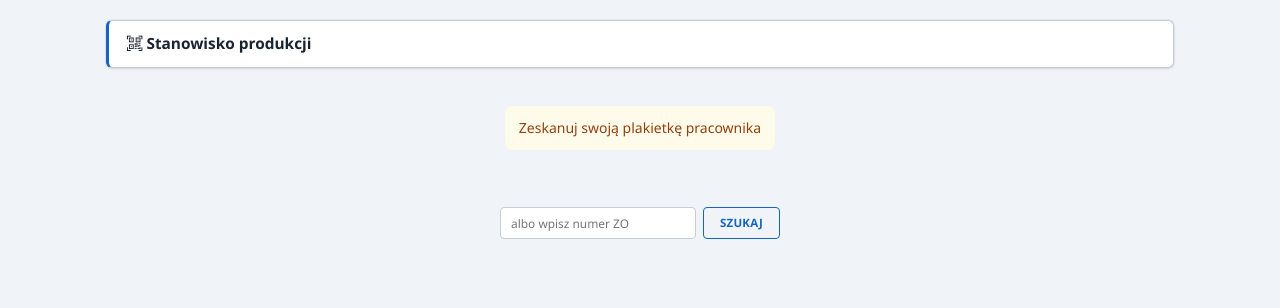
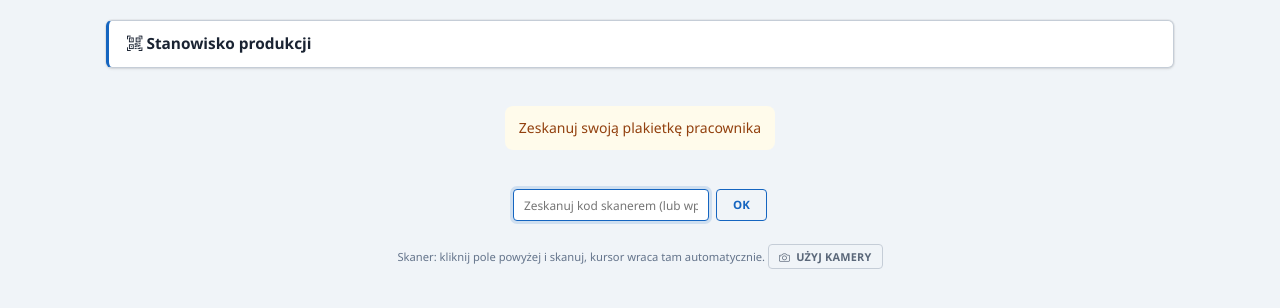
Before and after one commit to m3rsky/profit, a Python web app: template templates/produkcja/scan.html in a window 1280 px wide. Shown: the part 54-362 px from the top of the page. Run offline with Jinja, Linux system fonts and the light colour scheme; the template is opened without the code that fills it, so the values that code supplies are empty; some libraries are stand-ins or nearby versions.

Commit message:
Stanowisko produkcji: obsługa skanera ręcznego (klawiaturowego)
- Pole skanera z automatycznym fokusem, Enter lub Tab kończy odczyt
- Zwykły tekst traktowany jak numer ZO
- Kamera opcjonalna: przycisk na komputerze, automatycznie na urządzeniach dotykowych
- Test renderowania strony skanowania

Co-Authored-By: Claude Sonnet 5.5 <noreply@anthropic.com>

```diff
--- a/templates/produkcja/scan.html
+++ b/templates/produkcja/scan.html
@@ -23,7 +23,7 @@
 .st-btn.mine{background:var(--success-bg,#f0fdf4);border-color:var(--success,#16a34a)}
 .st-btn.done .val{color:var(--text,#0f172a);font-weight:600}
 .st-btn:disabled{opacity:.45;cursor:not-allowed}
-.st-manual{max-width:420px;margin:.75rem auto 0;display:flex;gap:.5rem}
+.st-manual{max-width:640px;margin:.75rem auto 0;display:flex;gap:.5rem}
 </style>
 {% endblock %}
 
@@ -37,12 +37,16 @@
   <button type="button" class="btn btn-outline btn-sm" id="st-logout" hidden>Zmień pracownika</button>
 </div>
 
-<div id="qr-reader-wrap"><div id="qr-reader"></div></div>
-
-<form class="st-manual" id="st-manual">
-  <input class="form-control" id="st-zo" placeholder="albo wpisz numer ZO" autocomplete="off">
-  <button type="submit" class="btn btn-outline">Szukaj</button>
+<form class="st-manual" id="st-manual" autocomplete="off">
+  <input class="form-control" id="st-scan" placeholder="Zeskanuj kod skanerem (lub wpisz numer ZO i naciśnij Enter)"
+         autocomplete="off" autocapitalize="off" autocorrect="off" spellcheck="false" autofocus>
+  <button type="submit" class="btn btn-outline">OK</button>
 </form>
+<p class="text-muted" style="text-align:center;font-size:.8rem;margin:.4rem 0;">
+  Skaner: kliknij pole powyżej i skanuj, kursor wraca tam automatycznie.
+  <button type="button" class="btn btn-ghost btn-sm" id="st-cam-toggle"><i class="bi bi-camera"></i> Użyj kamery</button>
+</p>
+<div id="qr-reader-wrap" hidden><div id="qr-reader"></div></div>
 
 <div id="st-msg" class="st-msg" hidden></div>
 <div id="st-orders"></div>
@@ -168,18 +172,58 @@
     else { msg('Nierozpoznany kod QR. Zeskanuj plakietkę lub kod zlecenia.', 'error'); }
   }
 
+  var scanInput = document.getElementById('st-scan');
+  function focusScanner() { if (document.activeElement !== scanInput) scanInput.focus(); }
+
+  // Skaner pracujący jak klawiatura: kod trafia do pola i kończy się Enterem (czasem Tab).
+  function submitScan() {
+    var v = scanInput.value.trim();
+    scanInput.value = '';
+    if (!v) return;
+    lastText = ''; lastAt = 0;   // ponowne zeskanowanie tego samego kodu ma zadziałać
+    if (v.indexOf(PREFIX) === 0 || v.charAt(0) === '{') { onScan(v); }
+    else { lookupOrder({o: v, p: ''}); }   // zwykły tekst traktujemy jak numer ZO
+  }
   document.getElementById('st-manual').addEventListener('submit', function (e) {
-    e.preventDefault();
-    var zo = document.getElementById('st-zo').value.trim();
-    if (zo) lookupOrder({o: zo, p: ''});
+    e.preventDefault(); submitScan(); scanInput.focus();
   });
+  scanInput.addEventListener('keydown', function (e) {
+    if (e.key === 'Tab') { e.preventDefault(); submitScan(); }
+  });
+  // po kliknięciu poza przyciskami i listami kursor wraca do pola skanera
+  document.addEventListener('click', function (e) {
+    if (!e.target.closest('button, select, a, input, textarea, label')) focusScanner();
+  });
+  document.addEventListener('focusin', function (e) {
+    if (!e.target.closest('input, select, textarea')) setTimeout(focusScanner, 50);
+  });
+  setInterval(function () {
+    var a = document.activeElement;
+    if (!a || a === document.body) focusScanner();
+  }, 1500);
+  scanInput.focus();
 
-  var reader = new Html5Qrcode('qr-reader');
-  Html5Qrcode.getCameras().then(function (cams) {
-    if (!cams || !cams.length) { msg('Brak dostępnej kamery. Użyj pola numeru ZO.', 'error'); return; }
-    return reader.start(cams[cams.length - 1].id, {fps: 10, qrbox: {width: 260, height: 260}}, onScan, function () {});
-  }).catch(function () { msg('Brak dostępu do kamery. Sprawdź uprawnienia przeglądarki.', 'error'); });
-  window.addEventListener('beforeunload', function () { try { reader.stop(); } catch (e) {} });
+  // Kamera (telefon/tablet): włączana przyciskiem, na urządzeniach dotykowych od razu.
+  var reader = null, camOn = false;
+  var camWrap = document.getElementById('qr-reader-wrap');
+  var camBtn = document.getElementById('st-cam-toggle');
+  function startCamera() {
+    if (camOn) return;
+    camWrap.hidden = false; camOn = true; reader = new Html5Qrcode('qr-reader');
+    Html5Qrcode.getCameras().then(function (cams) {
+      if (!cams || !cams.length) { throw new Error('no camera'); }
+      return reader.start(cams[cams.length - 1].id, {fps: 10, qrbox: {width: 260, height: 260}}, onScan, function () {});
+    }).catch(function () {
+      camOn = false; camWrap.hidden = true; msg('Brak dostępu do kamery. Użyj skanera lub wpisz numer ZO.', 'error');
+    });
+  }
+  function stopCamera() {
+    if (reader && camOn) { reader.stop().catch(function () {}); }
+    camOn = false; camWrap.hidden = true;
+  }
+  camBtn.addEventListener('click', function () { if (camOn) { stopCamera(); } else { startCamera(); } scanInput.focus(); });
+  if (window.matchMedia && window.matchMedia('(pointer: coarse)').matches) { startCamera(); }
+  window.addEventListener('beforeunload', stopCamera);
 })();
 </script>
 {% endblock %}
```
Also changed, not shown: tests/test_produkcja_stanowisko.py (+9 -0 lines).
